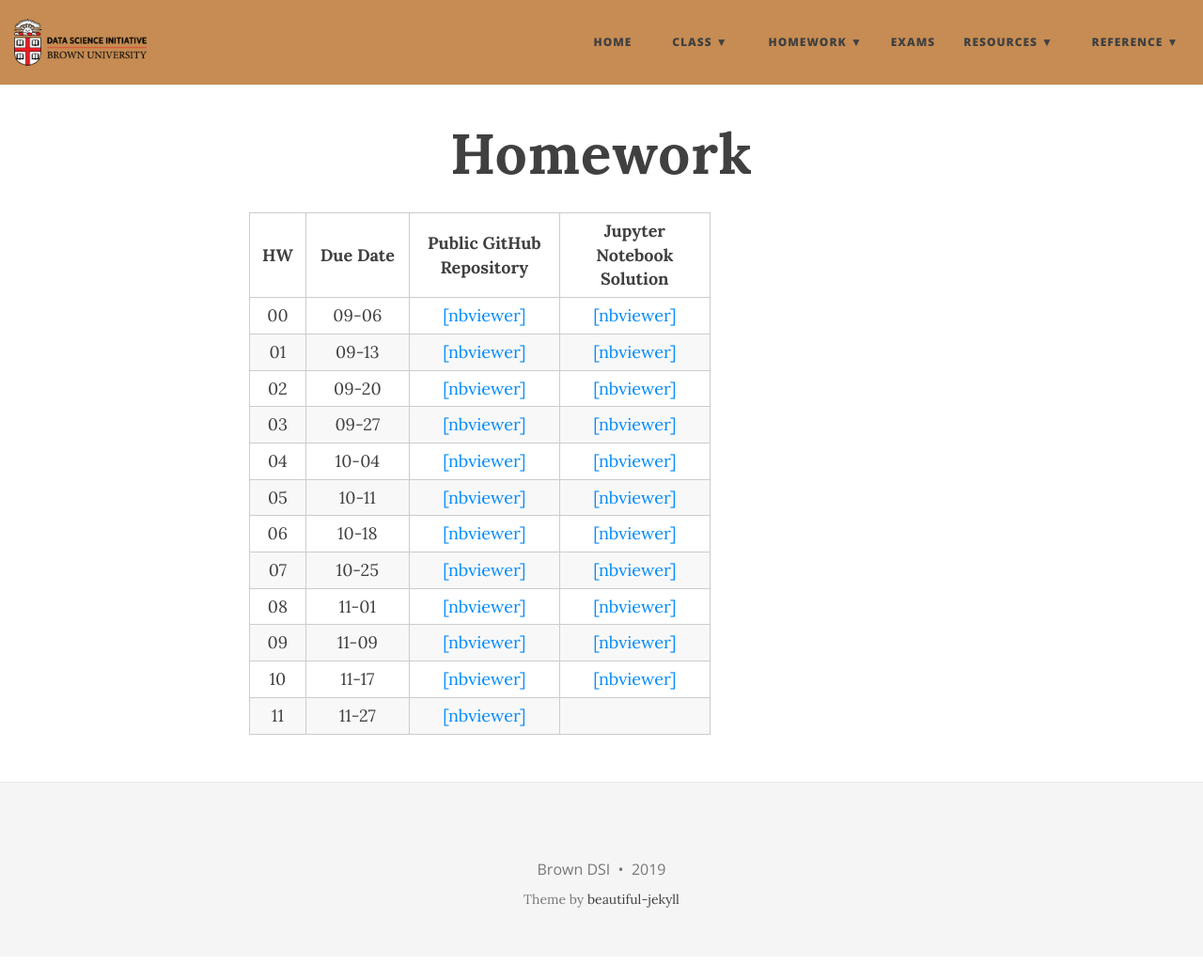
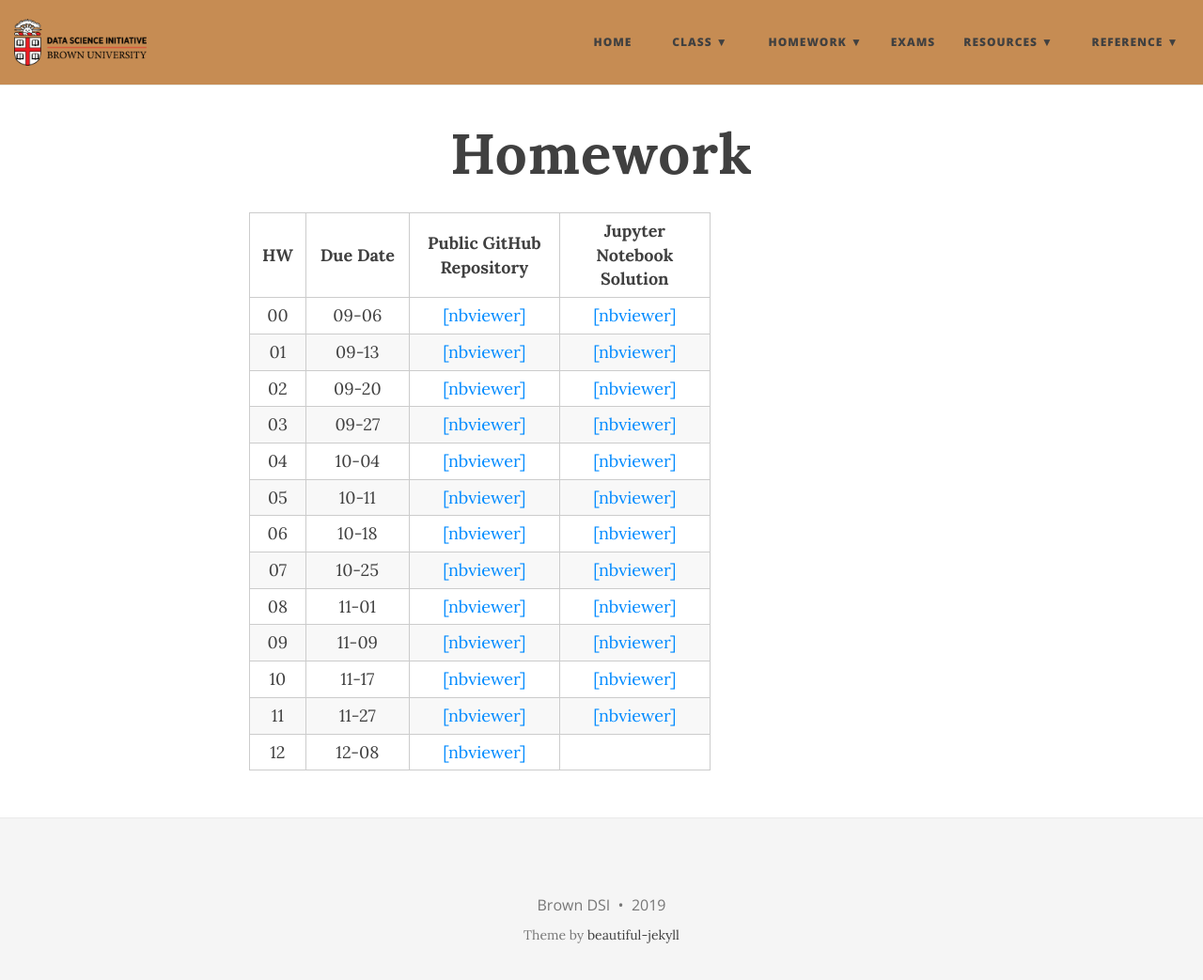
Before and after one commit to data1010/data1010.github.io, a Jekyll site: the page built from homework.md, in a window 1280 px wide and 1056 px high. Shown: the top 1043 px of the window at 94% size. Built offline with Jekyll 4.4.1, drawn with Linux system fonts in a browser that asks for light colours; nearby versions of some CDN libraries.

Commit message:
Added HW 11 solution and HW 12 pset

```diff
--- a/homework.md
+++ b/homework.md
@@ -83,7 +83,13 @@ title: Homework
       <td style="text-align: center">11</td>
       <td style="text-align: center">11-27</td>
       <td style="text-align: center"><a href="https://nbviewer.jupyter.org/github/data1010/problem-sets/blob/master/hw11/data1010-hw11.ipynb">[nbviewer]</a></td>
-      <td style="text-align: center"><a href="https://nbviewer.jupyter.org/github/data1010/problem-sets/blob/master/hw11/data1010-hw11-sol.ipynb"></a></td>
+      <td style="text-align: center"><a href="https://nbviewer.jupyter.org/github/data1010/problem-sets/blob/master/hw11/data1010-hw11-sol.ipynb">[nbviewer]</a></td>
+   </tr>
+   <tr>
+      <td style="text-align: center">12</td>
+      <td style="text-align: center">12-08</td>
+      <td style="text-align: center"><a href="https://nbviewer.jupyter.org/github/data1010/problem-sets/blob/master/hw12/data1010-hw12.ipynb">[nbviewer]</a></td>
+      <td style="text-align: center"><a href="https://nbviewer.jupyter.org/github/data1010/problem-sets/blob/master/hw11/data1010-hw12-sol.ipynb"></a></td>
    </tr>
   </tbody>
 </table>
```
